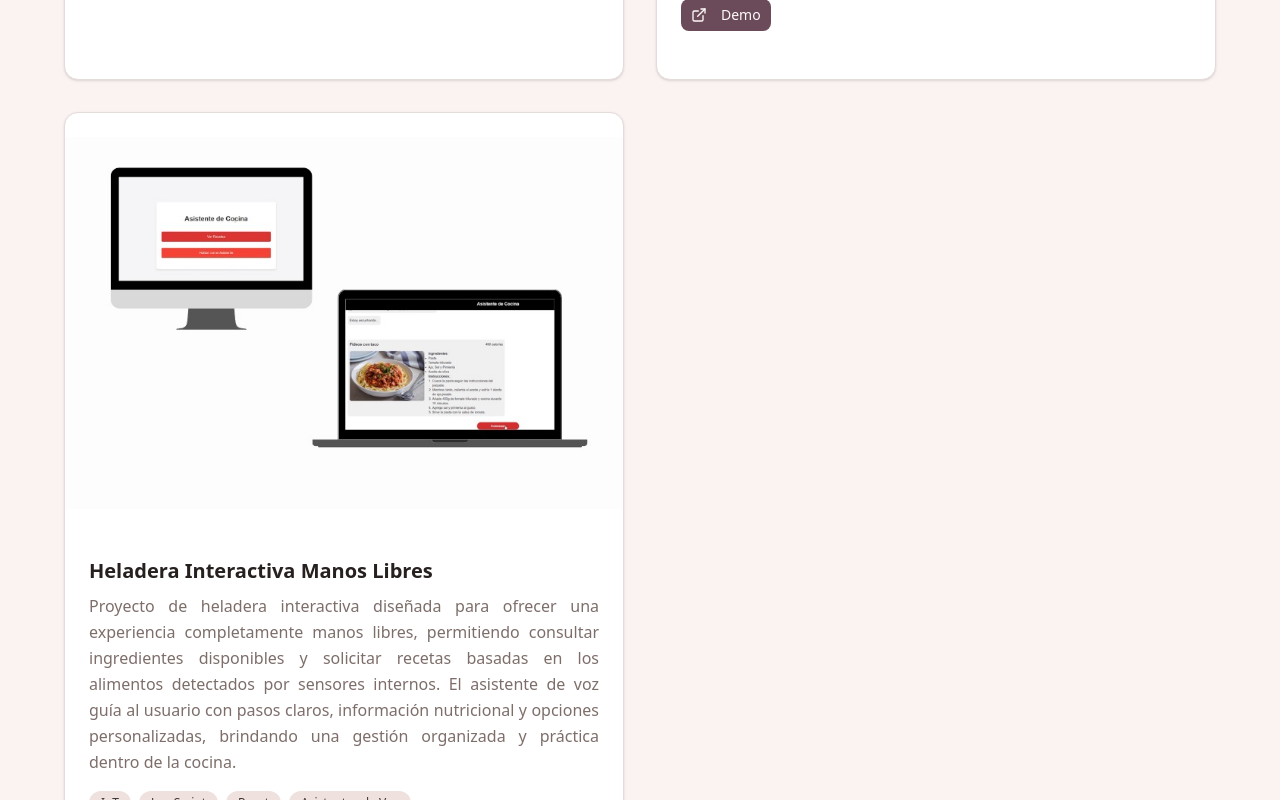
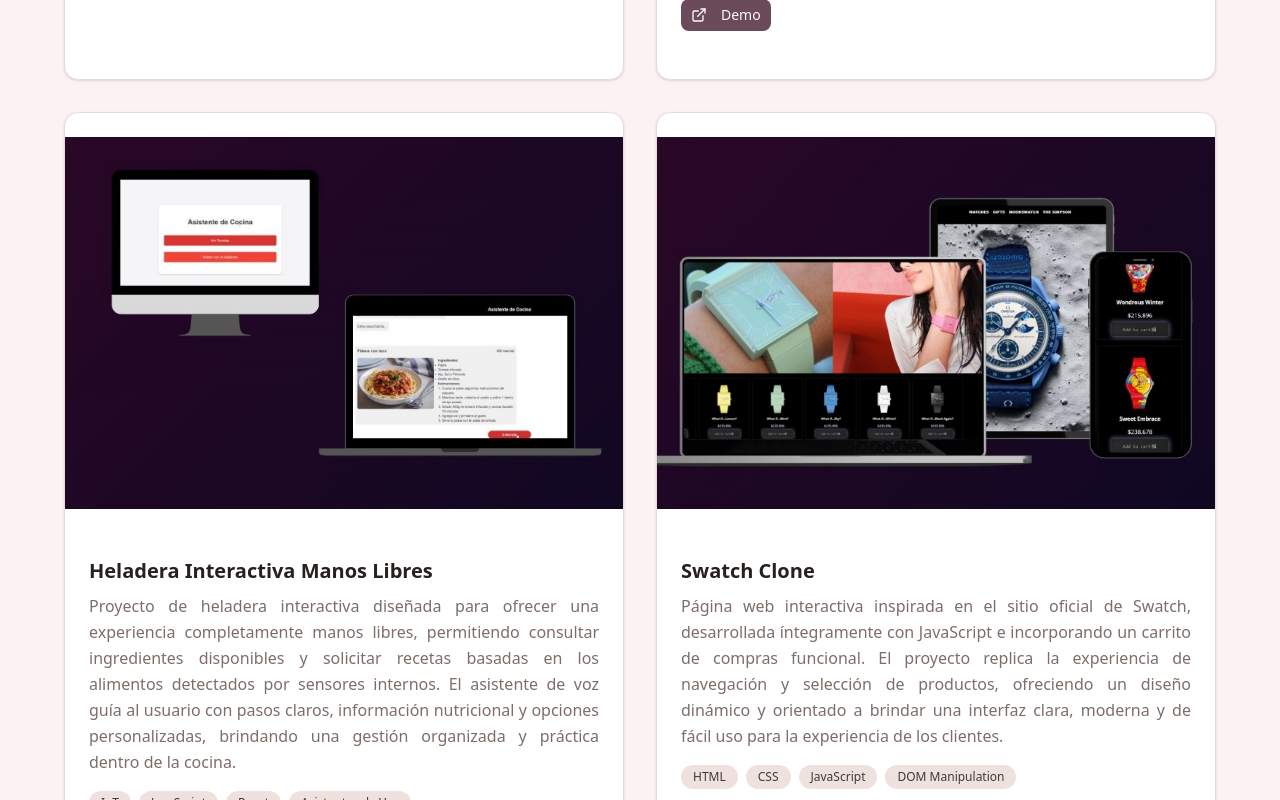
Before and after one commit to oriana-monaldi/portfolio, a Next.js app: page / in a window 1280 px wide. Shown: the part 4160-4960 px from the top of the page. Built offline with nearby package versions, Linux system fonts and the light colour scheme.

Commit message:
añade proyecto

```diff
--- a/components/projects.tsx
+++ b/components/projects.tsx
@@ -34,7 +34,7 @@ const projects: Project[] = [
     description:
       "Página web mobile first orientada a optimizar la organización interna del taller, incorporando perfiles diferenciados para administración y personal. Permite registrar vehículos con su información asociada y visualizar los trabajos asignados, contribuyendo a una gestión más eficiente y colaborativa de las tareas diarias dentro del servicio mecánico.",
     image: "/altagamaOrganizer.jpeg",
-    tags: ["React", "Next.js" ,"Firebase", "Tailwind CSS"],
+    tags: ["React", "Next.js", "Firebase", "Tailwind CSS"],
     github: "https://github.com/oriana-monaldi/Claudia-Estilista",
   },
   {
@@ -64,14 +64,29 @@ const projects: Project[] = [
     demo: "https://estellar.vercel.app/",
   },
   {
-  title: "Heladera Interactiva Manos Libres",
-  description:
-    "Proyecto de heladera interactiva diseñada para ofrecer una experiencia completamente manos libres, permitiendo consultar ingredientes disponibles y solicitar recetas basadas en los alimentos detectados por sensores internos. El asistente de voz guía al usuario con pasos claros, información nutricional y opciones personalizadas, brindando una gestión organizada y práctica dentro de la cocina.",
-  image: "/asistente.jpeg",
-  tags: ["IoT", "JavaScript", "React", "Asistentes de Voz", "Reconocimiento por Sensores", "UX/UI"],
-  github: "#",
-}
-
+    title: "Heladera Interactiva Manos Libres",
+    description:
+      "Proyecto de heladera interactiva diseñada para ofrecer una experiencia completamente manos libres, permitiendo consultar ingredientes disponibles y solicitar recetas basadas en los alimentos detectados por sensores internos. El asistente de voz guía al usuario con pasos claros, información nutricional y opciones personalizadas, brindando una gestión organizada y práctica dentro de la cocina.",
+    image: "/asistente.jpeg",
+    tags: [
+      "IoT",
+      "JavaScript",
+      "React",
+      "Asistentes de Voz",
+      "Reconocimiento por Sensores",
+      "UX/UI",
+    ],
+    github: "#",
+  },
+  {
+    title: "Swatch Clone",
+    description:
+      "Página web interactiva inspirada en el sitio oficial de Swatch, desarrollada íntegramente con JavaScript e incorporando un carrito de compras funcional. El proyecto replica la experiencia de navegación y selección de productos, ofreciendo un diseño dinámico y orientado a brindar una interfaz clara, moderna y de fácil uso para la experiencia de los clientes.",
+    image: "/swatch.jpeg",
+    tags: ["HTML", "CSS", "JavaScript", "DOM Manipulation"],
+    github: "#",
+    demo: "https://swatch-final-js.vercel.app/",
+  },
 ];
 
 export function Projects() {
@@ -117,7 +132,11 @@ export function Projects() {
                 {project.demo && (
                   <div className="flex gap-3">
                     <Button size="sm" asChild>
-                      <a href={project.demo} target="_blank" rel="noopener noreferrer">
+                      <a
+                        href={project.demo}
+                        target="_blank"
+                        rel="noopener noreferrer"
+                      >
                         <ExternalLink className="h-4 w-4 mr-2" />
                         Demo
                       </a>
```
Also changed, not shown: public/asistente.jpeg, public/swatch.jpeg (added).
